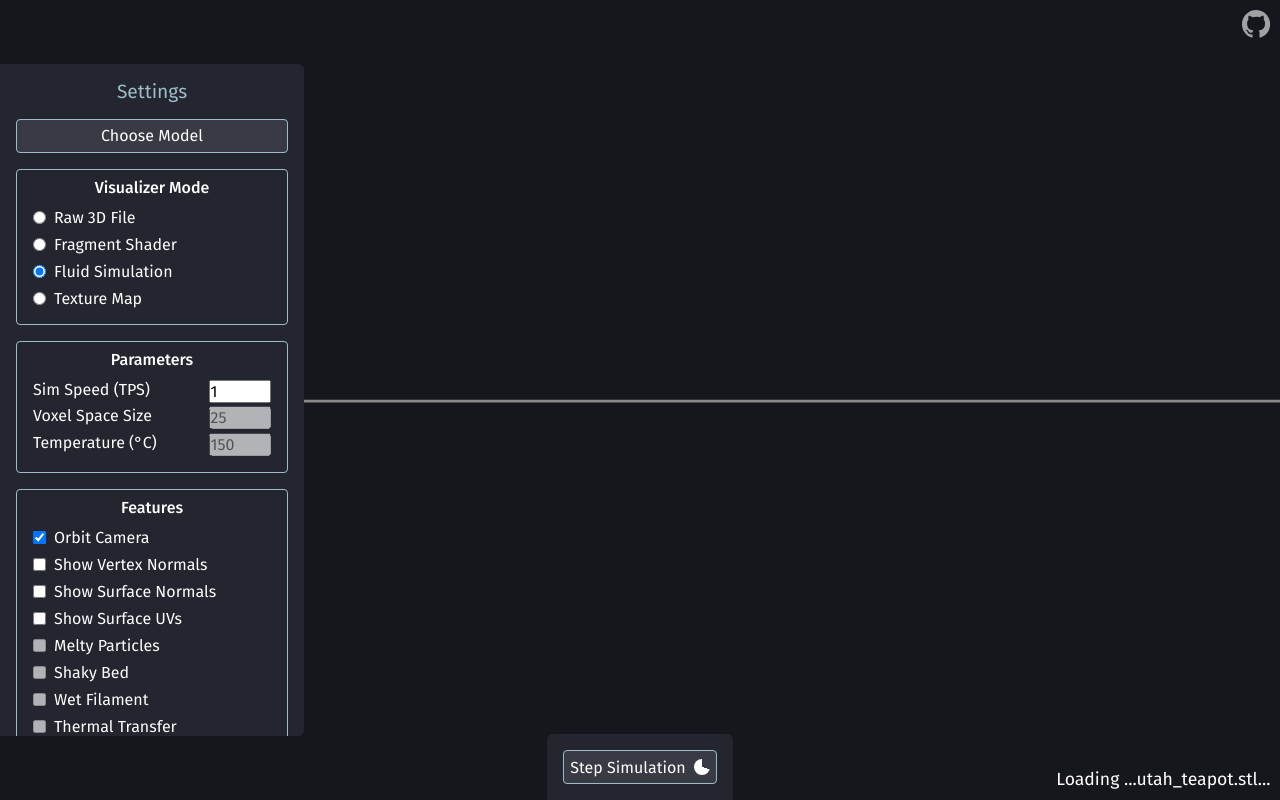
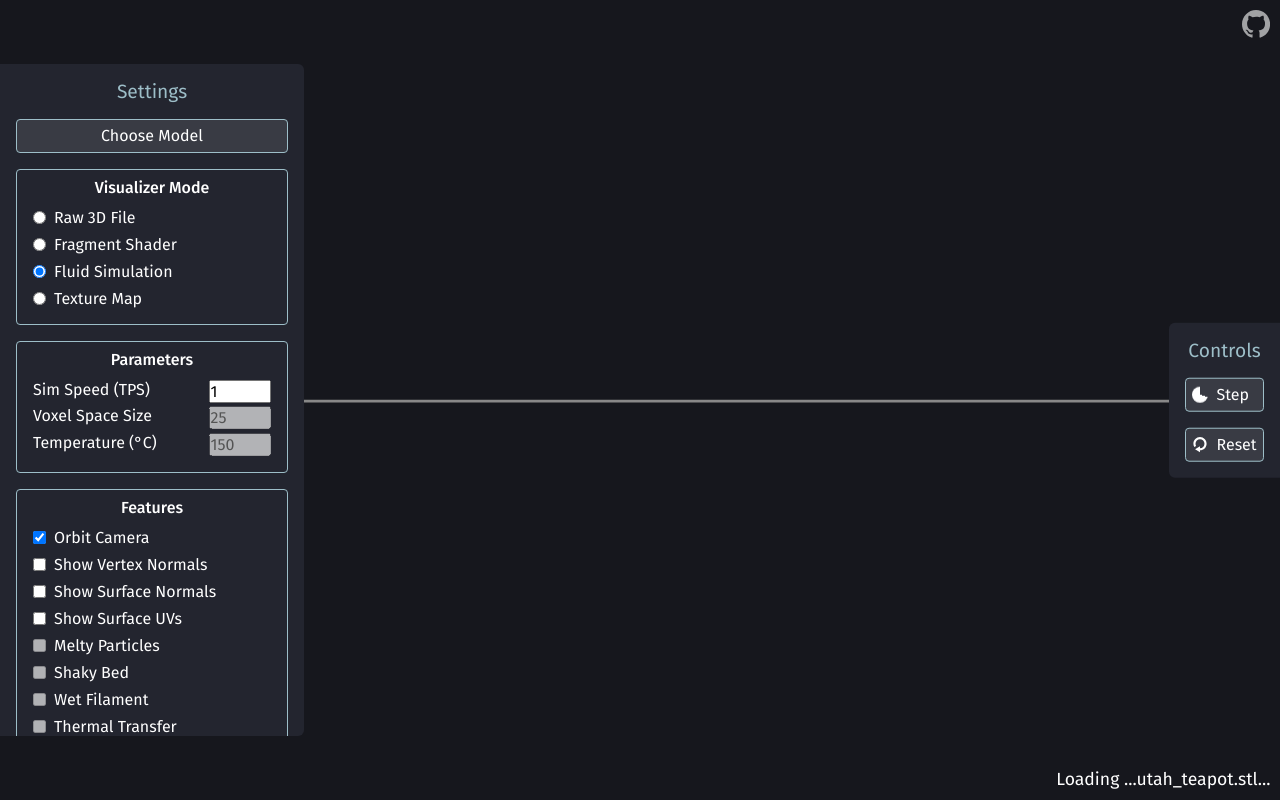
Before and after one commit to fire833/fdmviz, a Svelte app: page / in a window 1280 px wide. Both pictures are taken after a click on the radio button "Fluid Simulation". Built offline with nearby package versions, Linux system fonts and the light colour scheme; no server answers.

Commit message:
feat: move controls UI to right side and add Reset button

```diff
--- /dev/null
+++ b/src/assets/ResetIcon.svg.svelte
@@ -0,0 +1,21 @@
+<svg
+  version="1.1"
+  width="1em"
+  height="1em"
+  viewBox="0 0 100 100"
+  xml:space="preserve"
+  fill="currentColor"
+>
+  <switch>
+    <foreignObject
+      requiredExtensions="http://ns.adobe.com/AdobeIllustrator/10.0/"
+      x="0"
+      y="0"
+    />
+    <g>
+      <path
+        d="M14.4,64.4l11.3-6.7c-2.4-4.1-3.7-8.9-3.7-14c0-15.5,12.6-28,28-28s28,12.6,28,28c0,15.4-12.6,28-28,28V59L19.3,78.3    L50,97.5V84.8c22.7,0,41.2-18.5,41.2-41.2C91.2,21,72.7,2.5,50,2.5C27.3,2.5,8.8,21,8.8,43.7C8.8,51.2,10.9,58.3,14.4,64.4z"
+      />
+    </g>
+  </switch>
+</svg>
--- a/src/components/SimControls.svelte
+++ b/src/components/SimControls.svelte
@@ -3,6 +3,7 @@
   import { simSpeed, visualizer } from '../stores';
   import { get } from 'svelte/store';
   import CircleProgressBar from './CircleProgressBar.svelte';
+  import ResetIcon from '../assets/ResetIcon.svg.svelte';
 
   let button: HTMLButtonElement;
 
@@ -33,11 +34,17 @@
 </script>
 
 <div class="ui">
+  <h1>Controls</h1>
   <button bind:this={button} on:click={() => handleClick()}>
-    Step Simulation
     {#key progress}
-      <CircleProgressBar {progress}></CircleProgressBar>
+      <CircleProgressBar {progress} />
     {/key}
+    <div class="center">Step</div>
+  </button>
+
+  <button on:click={() => $visualizer.resetPhysics()}>
+    <ResetIcon />
+    <div class="center">Reset</div>
   </button>
 </div>
 
@@ -45,12 +52,13 @@
   .ui {
     position: absolute;
 
-    bottom: 0;
-    left: 50vw;
-    transform: translate(-50%, 0);
+    right: 0;
+    top: 50vh;
+    transform: translate(0, -50%);
 
     display: flex;
-    border-radius: 6px 6px 0 0;
+    flex-direction: column;
+    border-radius: 6px 0 0 6px;
 
     gap: 1rem;
   }
@@ -60,5 +68,11 @@
     gap: 8px;
     display: flex;
     flex-direction: row;
+    justify-content: left;
+  }
+
+  .center {
+    display: flex;
+    text-align: center;
   }
 </style>
```
